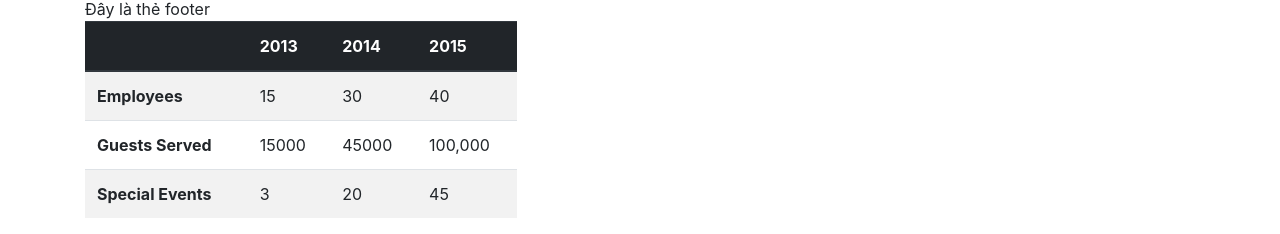
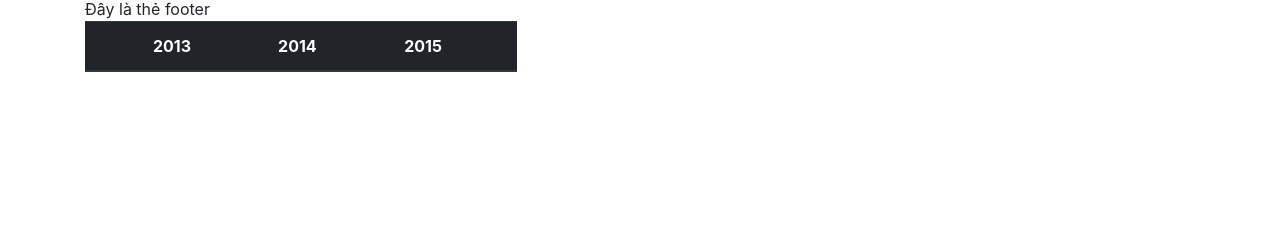
Before and after one commit to Don-No/conFusion, a website: page index.html in a window 1280 px wide. Shown: the part 719-953 px from the top of the page. After the commit the page ends 807 px from the top, so only its background shows below. Drawn offline with nearby package versions, Linux system fonts and the light colour scheme.

```diff
--- a/index.html
+++ b/index.html
@@ -124,27 +124,6 @@
                                         <th>2015</th>
                                     </tr>
                                 </thead>
-                                <tbody>
-                                    <tr>
-                                        <th>Employees</th>
-                                        <td>15</td>
-                                        <td>30</td>
-                                        <td>40</td>
-                                    </tr>
-                                    <tr>
-                                        <th>Guests Served</th>
-                                        <td>15000</td>
-                                        <td>45000</td>
-                                        <td>100,000</td>
-                                    </tr>
-                                    <tr>
-                                        <th>Special Events</th>
-                                        <td>3</td>
-                                        <td>20</td>
-                                        <td>45</td>
-                                    </tr>
-
-
 
 
 
```
